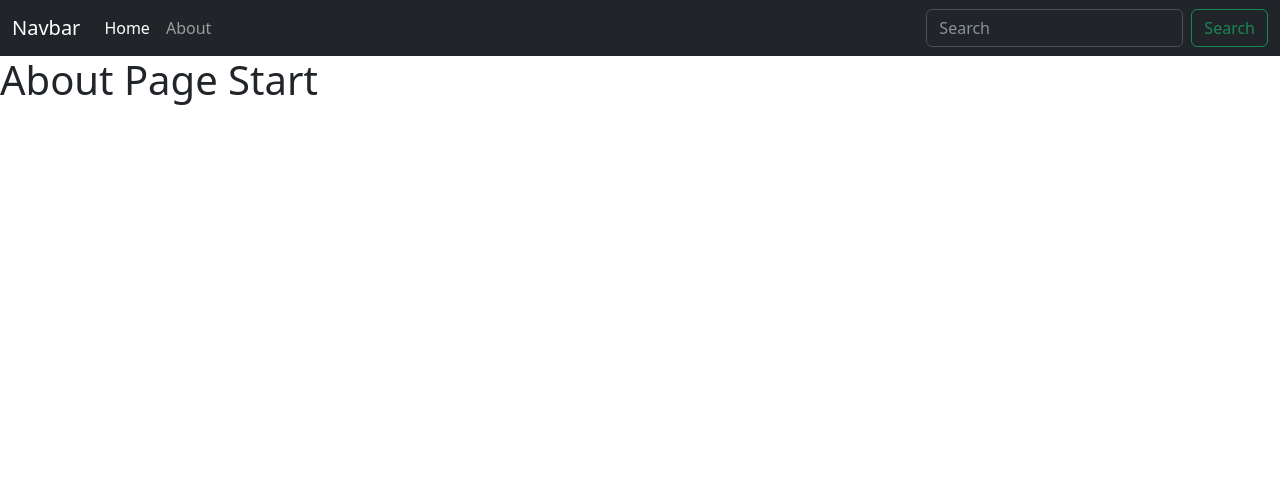
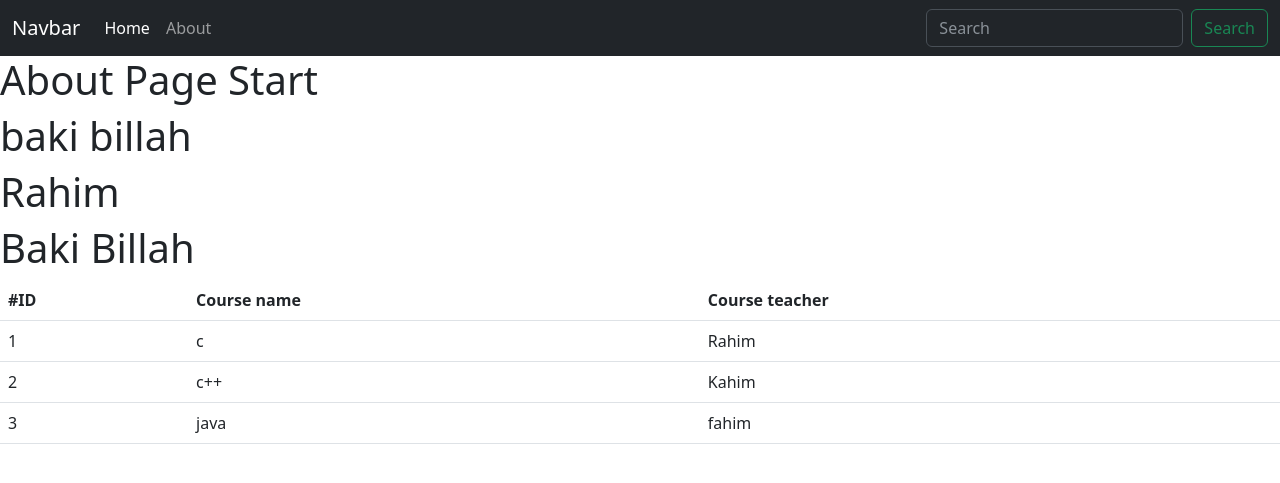
Before and after one commit to BbillahrariBBr/practiceDjango, a Django app: page /first_app/about/ in a window 1280 px wide. Shown: the top 483 px of the page. Run offline with Django 4.2, Linux system fonts and the light colour scheme.

Commit message:
custom template and tags

```diff
--- a/fourth_project/first_app/templates/first_app/about.html
+++ b/fourth_project/first_app/templates/first_app/about.html
@@ -1,4 +1,12 @@
 {% extends 'base.html' %}
 
+{% load first_tag %}
+
 {%block title %} About Page {% endblock %}
-<h1>{%block header%} About Page Start{% endblock %}</h1>
+<h1>{%block header%} About Page Start</h1>
+<h1>{{author}}</h1>
+<h1>{{author|change_name:'change'}}</h1>
+<h1>{{author|change_name:'title'}}</h1>
+
+{% show_courses %}
+{% endblock %}
--- /dev/null
+++ b/fourth_project/first_app/templatetags/first_tag.py
@@ -0,0 +1,36 @@
+from django import template
+from django.template.loader import get_template
+
+register = template.Library()
+
+def my_template(value,arg):
+    if arg == 'change':
+        value = 'Rahim'
+        return value
+    if arg == 'title':
+        return value.title()
+
+def show_courses():
+    courses =[
+        {
+            'id': 1,
+            'name': 'c',
+            'teacher': 'Rahim'
+        },
+         {
+            'id': 2,
+            'name': 'c++',
+            'teacher': 'Kahim'
+        },
+         {
+            'id': 3,
+            'name': 'java',
+            'teacher': 'fahim'
+        },
+    ]
+    return {'courses': courses}
+
+courses_template = get_template('first_app/courses.html')
+
+register.filter('change_name',my_template)
+register.inclusion_tag(courses_template)(show_courses)
--- a/fourth_project/first_app/views.py
+++ b/fourth_project/first_app/views.py
@@ -28,4 +28,4 @@ def home(request):
                   )
 
 def about(request):
-    return render(request,'./first_app/about.html' )
+    return render(request,'./first_app/about.html', {"author": "baki billah"} )
```
Also changed, not shown: fourth_project/first_app/templates/first_app/courses.html (added, +23 -0 lines), fourth_project/first_app/templatetags/__init__.py (added).
